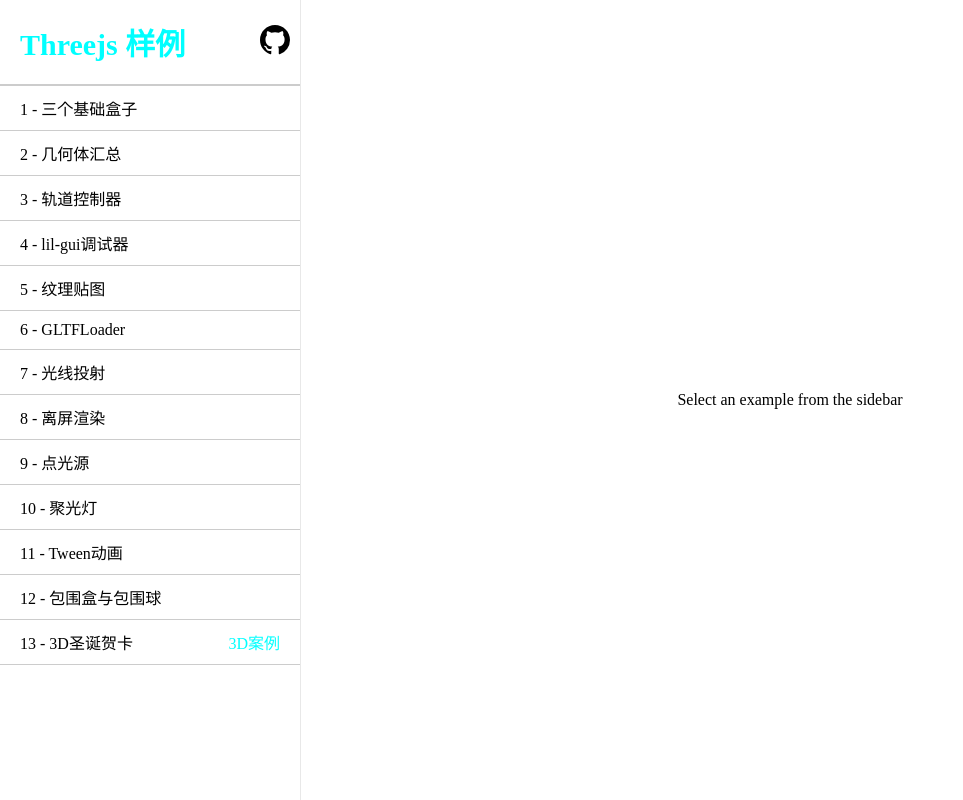
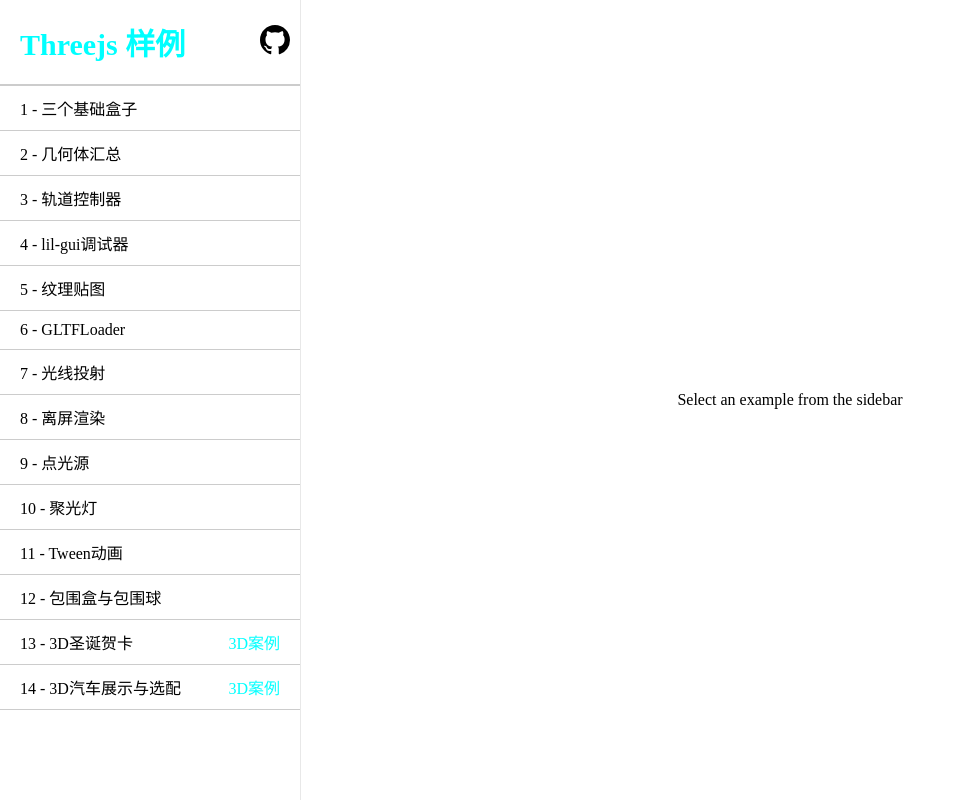
Before and after one commit to wupeng0725/threejs-examples-vue3, a Vue app: page / in a window 1280 px wide. Shown: the whole page, without its empty margins (0-963 px from the left). Built offline with nearby package versions, Linux system fonts and the light colour scheme; what @highlightjs/vue-plugin would draw is missing.

Commit message:
feat: 新增3D汽车展示与选配

```diff
--- a/src/components/Panel/panel.js
+++ b/src/components/Panel/panel.js
@@ -63,5 +63,10 @@
     title: '3D圣诞贺卡',
     value: 'christmas-card',
     type: 'link'
+  },
+  {
+    title: '3D汽车展示与选配',
+    value: 'threejs-auto-show',
+    type: 'link'
   }
 ]
```
Also changed, not shown: 1 other file (tests, documents, lock files or other folders).
